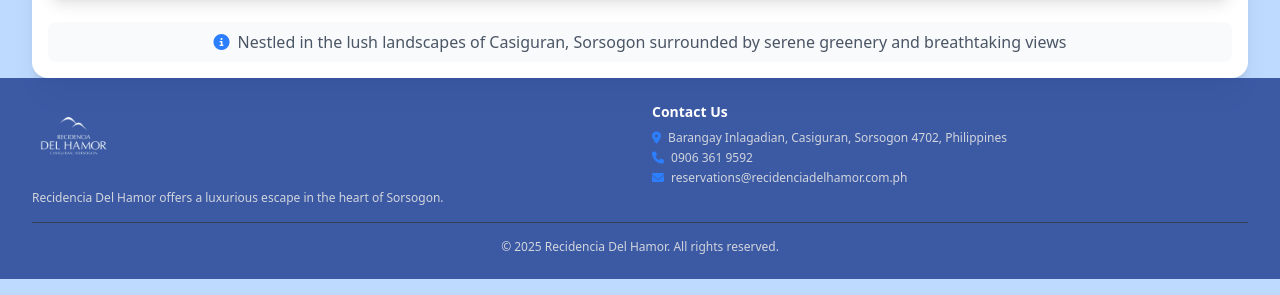
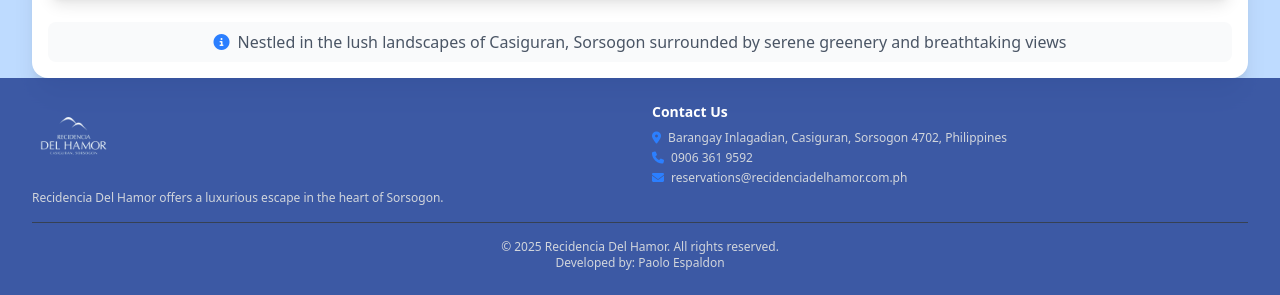
Before and after one commit to paoloespaldon/espaldon_midtermproject, a website: page Contact.html in a window 1280 px wide. Shown: the part 1611-1906 px from the top of the page. Drawn offline with Linux system fonts and the light colour scheme.

Commit message:
Updated repository

```diff
--- a/Contact.html
+++ b/Contact.html
@@ -360,6 +360,9 @@
                         <p class="text-xs text-gray-300">
                             &copy; 2025 Recidencia Del Hamor. All rights reserved.
                         </p>
+                        <p class="text-xs text-gray-300">
+                            Developed by: Paolo Espaldon
+                        </p>
                     </div>
                 </div>
             </footer>
```
Also changed, not shown: Accommodation.html (+3 -0 lines), Amenities.html (+3 -0 lines), index.html (+3 -0 lines).
